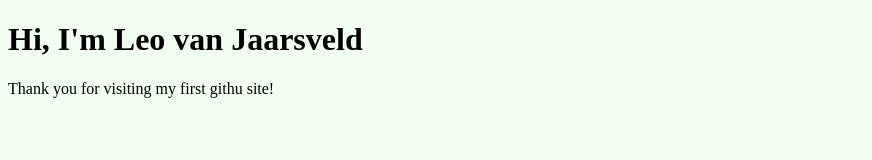
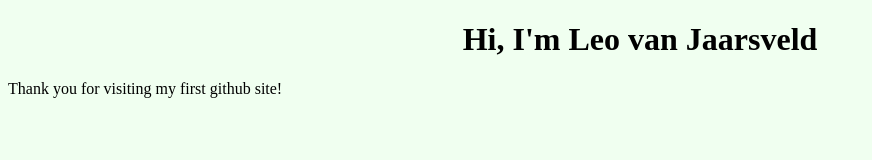
Before and after one commit to leovanj/w3bs1te, a plain HTML site: page index.html in a window 1280 px wide. Shown: the whole page, without its empty margins (0-872 px from the left). Drawn offline with Linux system fonts and the light colour scheme.

Commit message:
centering

```diff
--- a/index.html
+++ b/index.html
@@ -1,10 +1,10 @@
 <!DOCTYPE html>
 <html>
 <head>
-  <title><center>Leo van Jaarsveld<center></title>
+  <title>Leo van Jaarsveld</title>
 </head>
 <body style="background-color:honeydew;">
-  <h1>Hi, I'm Leo van Jaarsveld </h1>
-  <p>Thank you for visiting my first githu site!</p>
+  <h1><center>Hi, I'm Leo van Jaarsveld</center></h1>
+  <p><center></center>Thank you for visiting my first github site!</center></p>
 </body>
 </html>
```
